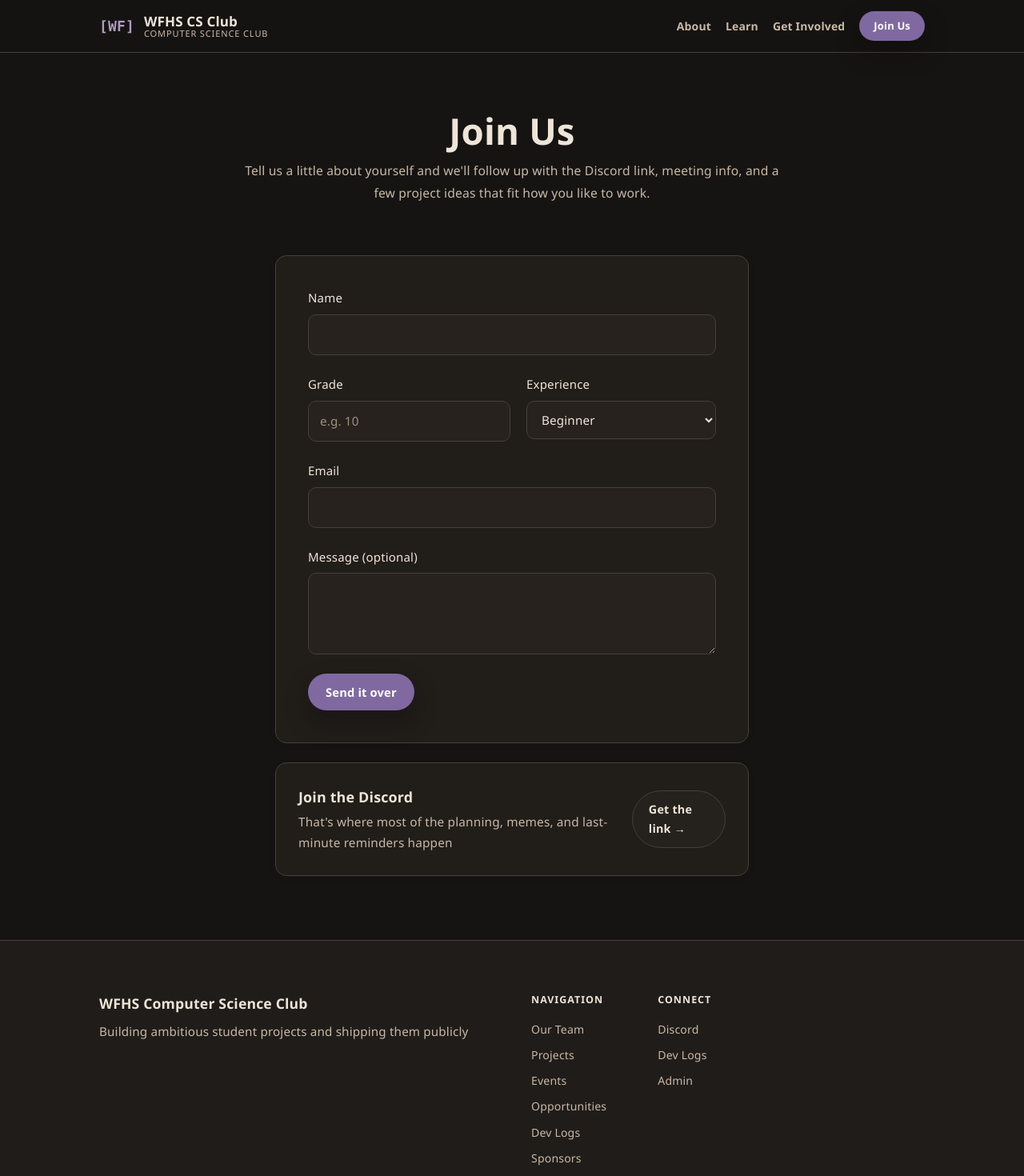
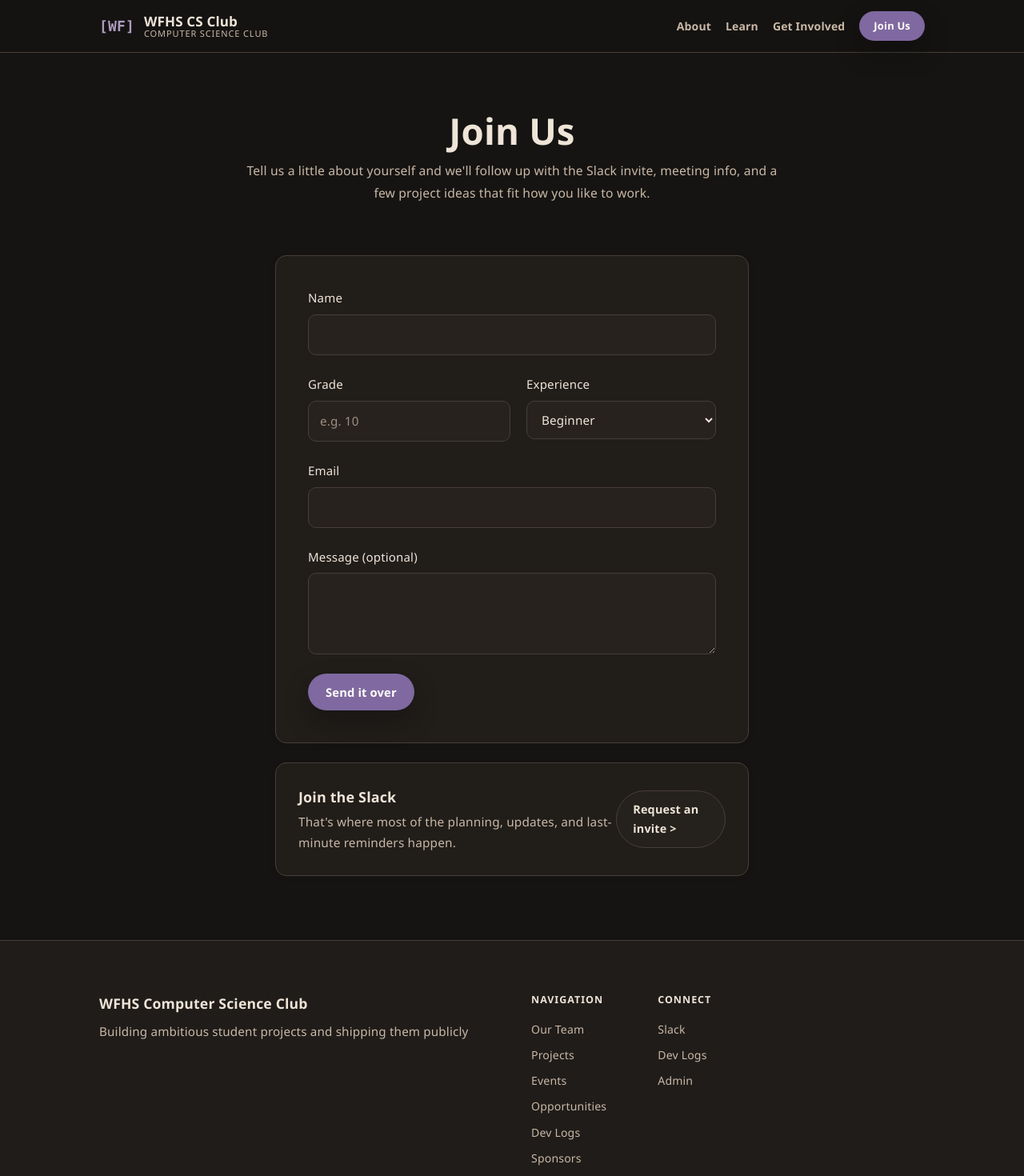
Before and after one commit to gyrfalcon-dev/wfhs-cs-club, a Next.js app: page /join in a window 1280 px wide. Shown: the top 1470 px of the page at 80% size. Built offline with nearby package versions, Linux system fonts and the light colour scheme.

Commit message:
Update club meeting and Slack details

```diff
--- a/app/admin/submissions/page.tsx
+++ b/app/admin/submissions/page.tsx
@@ -19,8 +19,7 @@ export default async function AdminSubmissionsPage() {
           <p className="admin-kicker">Admin</p>
           <h1 className="page-title">Join inbox</h1>
           <p className="page-subtitle">
-            Review students who asked to join the club and follow up from
-            Discord or email.
+            Review students who asked to join the club and follow up from Slack or email.
           </p>
         </div>
       </div>
--- a/app/join/page.tsx
+++ b/app/join/page.tsx
@@ -7,9 +7,8 @@ export default function JoinPage() {
         <div className="container">
           <h1 className="page-title">Join Us</h1>
           <p className="page-subtitle">
-            Tell us a little about yourself and we&apos;ll follow up with the
-            Discord link, meeting info, and a few project ideas that fit how you
-            like to work.
+            Tell us a little about yourself and we&apos;ll follow up with the Slack invite,
+            meeting info, and a few project ideas that fit how you like to work.
           </p>
         </div>
       </div>
@@ -24,12 +23,7 @@ export default function JoinPage() {
             >
               <div className="form-group">
                 <label className="form-label">Name</label>
-                <input
-                  type="text"
-                  name="name"
-                  required
-                  className="form-input"
-                />
+                <input type="text" name="name" required className="form-input" />
               </div>
               <div
                 style={{
@@ -40,12 +34,7 @@ export default function JoinPage() {
               >
                 <div className="form-group">
                   <label className="form-label">Grade</label>
-                  <input
-                    name="grade"
-                    required
-                    placeholder="e.g. 10"
-                    className="form-input"
-                  />
+                  <input name="grade" required placeholder="e.g. 10" className="form-input" />
                 </div>
                 <div className="form-group">
                   <label className="form-label">Experience</label>
@@ -58,12 +47,7 @@ export default function JoinPage() {
               </div>
               <div className="form-group">
                 <label className="form-label">Email</label>
-                <input
-                  type="email"
-                  name="email"
-                  required
-                  className="form-input"
-                />
+                <input type="email" name="email" required className="form-input" />
               </div>
               <div className="form-group">
                 <label className="form-label">Message (optional)</label>
@@ -74,11 +58,7 @@ export default function JoinPage() {
                   style={{ resize: "vertical", minHeight: "100px" }}
                 />
               </div>
-              <button
-                type="submit"
-                className="btn-primary"
-                style={{ alignSelf: "flex-start" }}
-              >
+              <button type="submit" className="btn-primary" style={{ alignSelf: "flex-start" }}>
                 Send it over
               </button>
             </form>
@@ -94,14 +74,11 @@ export default function JoinPage() {
             }}
           >
             <div>
-              <h3 style={{ marginBottom: "4px" }}>Join the Discord</h3>
-              <p>
-                That&apos;s where most of the planning, memes, and last-minute
-                reminders happen
-              </p>
+              <h3 style={{ marginBottom: "4px" }}>Join the Slack</h3>
+              <p>That&apos;s where most of the planning, updates, and last-minute reminders happen.</p>
             </div>
-            <Link href="https://discord.gg/wfhs-cs" className="btn-secondary">
-              Get the link →
+            <Link href="/join" className="btn-secondary">
+              Request an invite {">"}
             </Link>
           </div>
         </div>
--- a/app/layout.tsx
+++ b/app/layout.tsx
@@ -87,7 +87,7 @@ export default function RootLayout({
                   </div>
                   <div className="footer-section">
                     <h5>Connect</h5>
-                    <Link href="https://discord.gg/wfhs-cs">Discord</Link>
+                    <Link href="/join">Slack</Link>
                     <Link href="/devlogs">Dev Logs</Link>
                     <Link href="/admin">Admin</Link>
                   </div>
--- a/app/page.tsx
+++ b/app/page.tsx
@@ -147,7 +147,8 @@ export default async function HomePage() {
         <div className="container">
           <h2 className="section-heading">Ready to join?</h2>
           <p className="join-copy">
-            We meet Tuesdays at 3 PM in Lab C204. Bring a laptop if you can, questions either way.
+            We meet every other Wednesday at 2:15 in room 1110. Bring a laptop if you can,
+            questions either way.
           </p>
           <Link href="/join" className="btn-primary">
             Get Started
```
